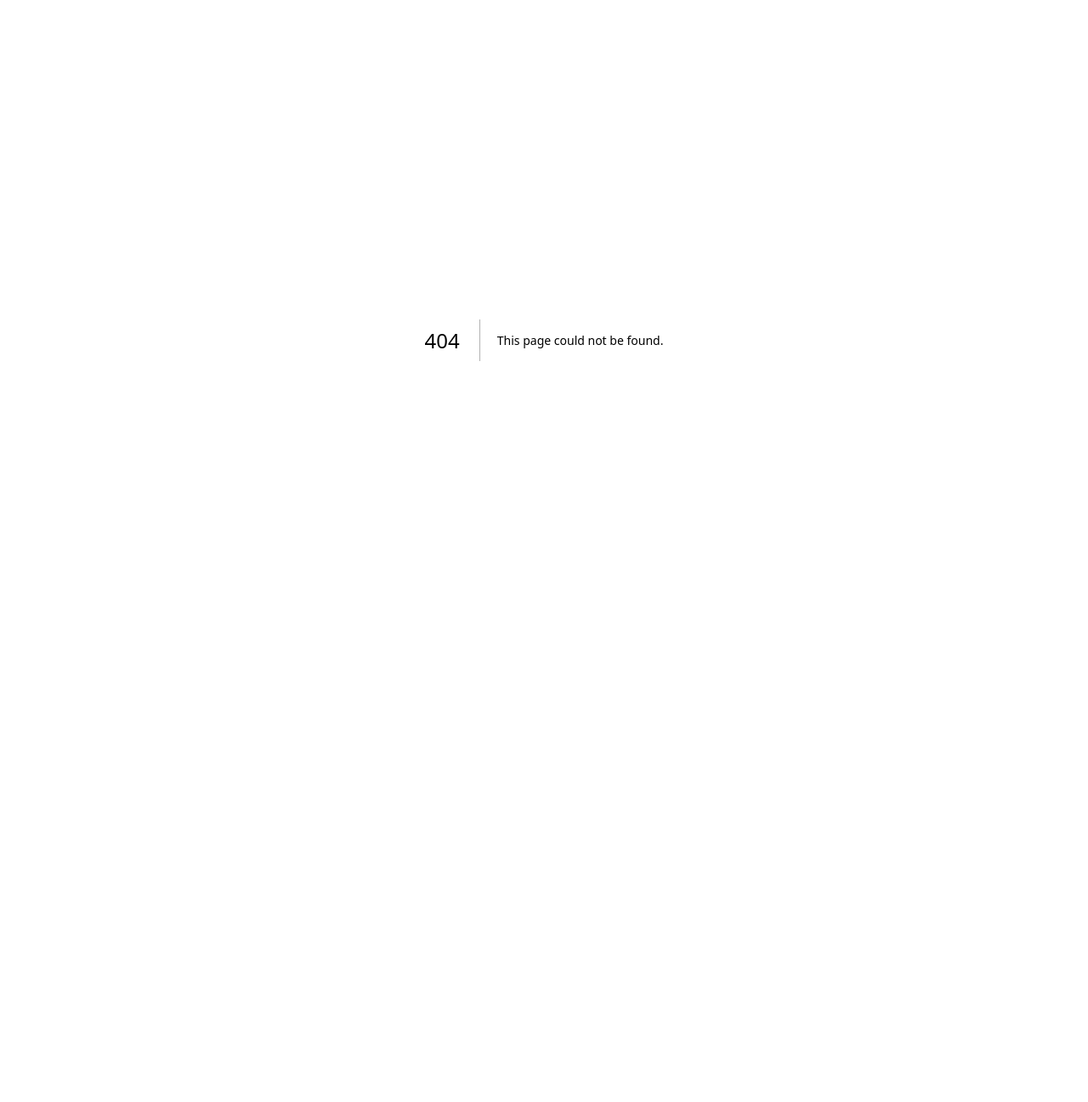
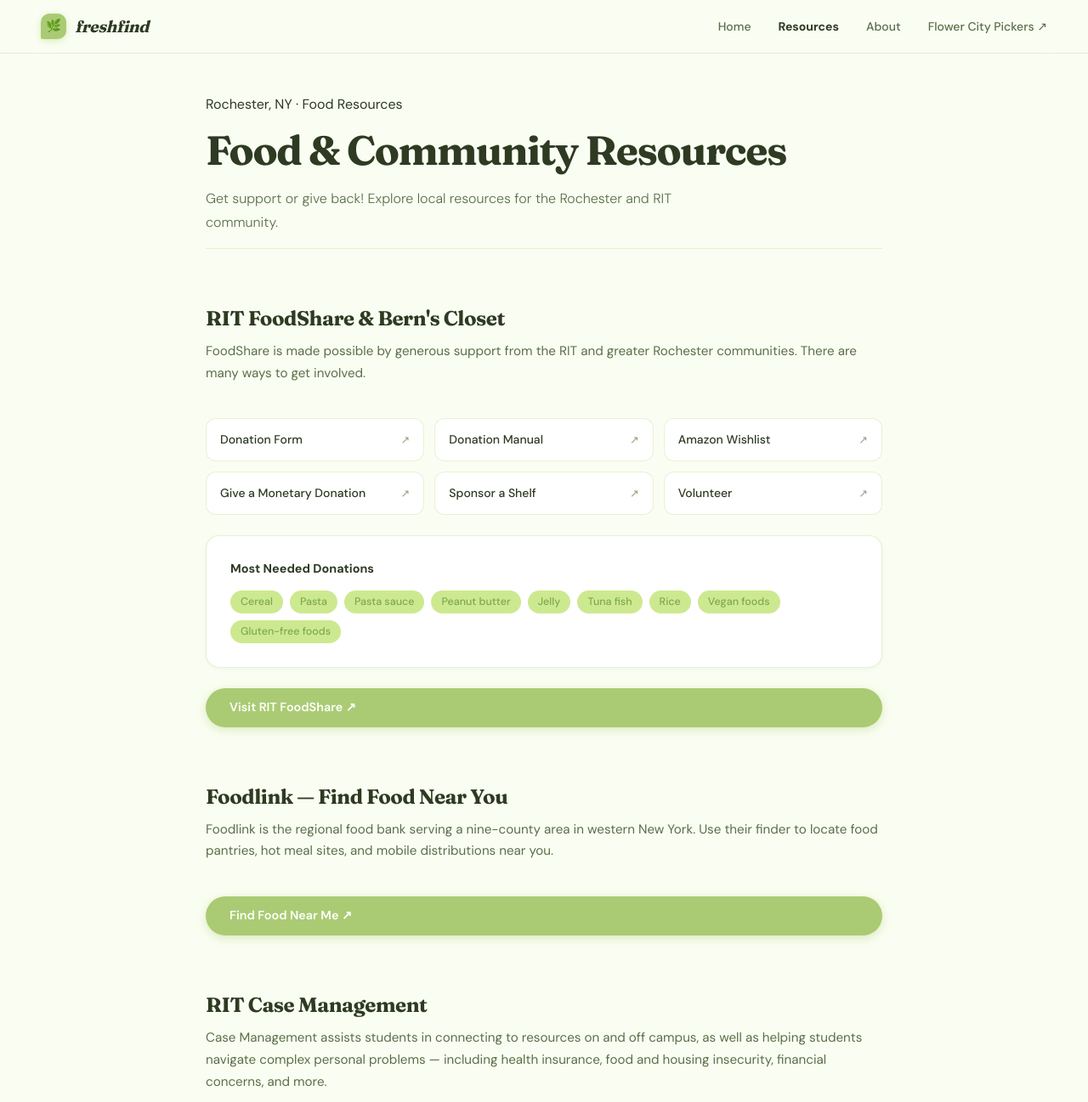
Before and after one commit to akneewhowah/ramnhackathon, a Next.js app: page /resources in a window 1280 px wide. Before the commit this address had no page. Shown: the top 1297 px of the page at 85% size. Before the commit the page ends 800 px from the top, so only its background shows below. Built offline with nearby package versions, Linux system fonts and the light colour scheme.

Commit message:
add resources page + add links

```diff
--- a/app/about/page.tsx
+++ b/app/about/page.tsx
@@ -60,7 +60,8 @@
         </div>
         <div className="nav-links">
           <Link href="/"         className="nav-link">Home</Link>
-          <Link href="/dashboard" className="nav-link">Dashboard</Link>
+
+          <Link href="/resources"  className="nav-link nav-link-active">Resources</Link>
           <Link href="/history"   className="nav-link">flowercitypickers</Link>
         </div>
       </nav>
--- a/app/globals.css
+++ b/app/globals.css
@@ -867,3 +867,62 @@
   transition: background 0.15s;
 }
 .detail-donate:hover { background: var(--green-md); color: white; }
+
+/* resources */
+.nav-link-active { color: var(--text) !important; font-weight: 700; }
+
+.resource-section-head {
+  display: flex; gap: 1.25rem; align-items: flex-start;
+}
+
+.resource-icon-green  { background: var(--green-lt); }
+.resource-icon-butter { background: var(--butter); }
+.resource-icon-pink   { background: var(--pink); }
+
+/* cards grid */
+.resource-link-grid {
+  display: grid; grid-template-columns: repeat(3, 1fr); gap: 0.75rem;
+}
+.resource-link-card {
+  display: flex; align-items: center; justify-content: space-between;
+  background: white; border: 1.5px solid var(--border); border-radius: 0.75rem;
+  padding: 0.875rem 1rem;
+  font-size: 0.875rem; font-weight: 500; color: var(--text);
+  text-decoration: none; transition: all 0.15s;
+}
+.resource-link-card:hover {
+  border-color: var(--green-md); background: var(--butter);
+  transform: translateY(-1px);
+}
+.resource-link-arrow { color: var(--text-lt); font-size: 0.8rem; }
+
+/* needed items */
+.resource-sub-title { font-size: 0.9rem; font-weight: 700; color: var(--text); margin-bottom: 0.9rem; }
+.needed-grid  { display: flex; flex-wrap: wrap; gap: 0.5rem; }
+.needed-pill  {
+  background: var(--green-lt); color: var(--green-dk);
+  border-radius: 9999px; padding: 0.25rem 0.75rem;
+  font-size: 0.78rem; font-weight: 500;
+}
+
+/* supp cards */
+.resource-card-grid {
+  display: grid; grid-template-columns: repeat(4, 1fr); gap: 1rem;
+}
+.resource-support-card {
+  background: white; border: 1.5px solid var(--border); border-radius: var(--radius);
+  padding: 1.25rem; display: flex; flex-direction: column; gap: 0.4rem;
+  box-shadow: var(--shadow); transition: transform 0.2s;
+}
+.resource-support-card:hover { transform: translateY(-2px); }
+.resource-support-label { font-size: 0.875rem; font-weight: 700; color: var(--text); font-family: var(--font-fraunces), serif; }
+.resource-support-desc  { font-size: 0.78rem; color: var(--text-lt); line-height: 1.5; }
+
+/* resource padding increase */
+.resource-section-head .about-section-title {
+  margin-bottom: 1rem;
+}
+
+.resource-section-head {
+  margin-bottom: 1rem;
+}
--- /dev/null
+++ b/app/resources/page.tsx
@@ -0,0 +1,190 @@
+import Link from 'next/link'
+
+const NEEDED_ITEMS = [
+  'Cereal', 'Pasta', 'Pasta sauce', 'Peanut butter',
+  'Jelly', 'Tuna fish', 'Rice', 'Vegan foods', 'Gluten-free foods',
+]
+
+const SUPPORT_LINKS = [
+  { label: 'Donation Form',             href: 'https://campusgroups.rit.edu/FoodShare/survey?survey_uid=b6d59c63-3388-11ed-9b31-0e3e5d452619' },
+  { label: 'Donation Manual',           href: 'https://acrobat.adobe.com/id/urn:aaid:sc:VA6C2:2b777ed2-ca0b-4b78-b56e-898ad610e95c' },
+  { label: 'Amazon Wishlist',           href: 'https://www.amazon.com/hz/wishlist/ls/3LHAYNJURIR6S/ref=cm_go_nav_hz' },
+  { label: 'Give a Monetary Donation',  href: 'https://tigers.rit.edu/site/Donation2?df_id=1960&mfc_pref=T&1960.donation=form1&set.SingleDesignee=2124' },
+  { label: 'Sponsor a Shelf',           href: 'https://campusgroups.rit.edu/FoodShare/survey?survey_uid=92a9063b-5c99-11ee-ad5f-0e3e5d452619' },
+  { label: 'Volunteer',                 href: 'https://campusgroups.rit.edu/FoodShare/survey?survey_uid=4322a4bf-43fe-11ed-bceb-0e3e5d452619' },
+]
+
+export default function ResourcesPage() {
+  return (
+    <div className="app-shell">
+
+      {/* nav */}
+      <nav className="nav">
+        <div className="nav-left">
+          <div className="nav-logo-icon">🌿</div>
+          <span className="nav-logo-text">freshfind</span>
+        </div>
+        <div className="nav-links">
+          <Link href="/"           className="nav-link">Home</Link>
+          <Link href="/resources"  className="nav-link nav-link-active">Resources</Link>
+          <Link href="/about"      className="nav-link">About</Link>
+          <a
+            href="https://flowercitypickers.org"
+            target="_blank" rel="noopener noreferrer"
+            className="nav-link"
+          >
+            Flower City Pickers ↗
+          </a>
+        </div>
+      </nav>
+
+      <main className="about-main">
+
+        {/* meow */}
+        <section className="about-hero">
+          <div className="hero-badge">
+            <span className="hero-badge-dot" />
+            Rochester, NY · Food Resources
+          </div>
+          <h1 className="about-hero-title">Food &amp; Community Resources</h1>
+          <p className="about-hero-sub">
+            Get support or give back! Explore local resources
+            for the Rochester and RIT community.
+          </p>
+        </section>
+
+        {/* fodo share */}
+        <section className="about-section">
+          <div className="resource-section-head">
+            <div>
+              <h2 className="about-section-title">RIT FoodShare &amp; Bern&apos;s Closet</h2>
+              <p className="about-section-sub">
+                FoodShare is made possible by generous support from the RIT and greater
+                Rochester communities. There are many ways to get involved.
+              </p>
+            </div>
+          </div>
+
+          {/*  links */}
+          <div className="resource-link-grid">
+            {SUPPORT_LINKS.map(l => (
+              <a
+                key={l.label}
+                href={l.href}
+                target="_blank" rel="noopener noreferrer"
+                className="resource-link-card"
+              >
+                <span>{l.label}</span>
+                <span className="resource-link-arrow">↗</span>
+              </a>
+            ))}
+          </div>
+
+          {/* e*/}
+          <div className="about-how-card">
+
+            <div>
+              <p className="resource-sub-title">Most Needed Donations</p>
+              <div className="needed-grid">
+                {NEEDED_ITEMS.map(item => (
+                  <span key={item} className="needed-pill">{item}</span>
+                ))}
+              </div>
+            </div>
+          </div>
+
+          <a
+            href="https://www.rit.edu/lead/rit-foodshare#how-to-support"
+            target="_blank" rel="noopener noreferrer"
+            className="btn-primary"
+          >
+            Visit RIT FoodShare ↗
+          </a>
+        </section>
+
+        {/* food link */}
+        <section className="about-section">
+          <div className="resource-section-head">
+            <div>
+              <h2 className="about-section-title">Foodlink — Find Food Near You</h2>
+              <p className="about-section-sub">
+                Foodlink is the regional food bank serving a nine-county area in western
+                New York. Use their finder to locate food pantries, hot meal sites, and
+                mobile distributions near you.
+              </p>
+            </div>
+          </div>
+          <a
+            href="https://foodlinkny.org/find-food/"
+            target="_blank" rel="noopener noreferrer"
+            className="btn-primary"
+          >
+            Find Food Near Me ↗
+          </a>
+        </section>
+
+        {/* Case Management */}
+        <section className="about-section">
+          <div className="resource-section-head">
+            <div>
+              <h2 className="about-section-title">RIT Case Management</h2>
+              <p className="about-section-sub">
+                Case Management assists students in connecting to resources on and off
+                campus, as well as helping students navigate complex personal problems —
+                including health insurance, food and housing insecurity, financial
+                concerns, and more.
+              </p>
+            </div>
+          </div>
+
+          <div className="resource-card-grid">
+            {[
+              { icon: '', label: 'Health Insurance',    desc: 'Navigating coverage options and enrollment.' },
+              { icon: '', label: 'Food Insecurity',     desc: 'Connecting to on and off campus food resources.' },
+              { icon: '', label: 'Housing Insecurity',  desc: 'Support finding stable housing situations.' },
+              { icon: '', label: 'Financial Concerns',  desc: 'Emergency funds and financial planning support.' },
+            ].map(c => (
+              <div key={c.label} className="resource-support-card">
+                <div className="resource-support-icon">{c.icon}</div>
+                <p className="resource-support-label">{c.label}</p>
+                <p className="resource-support-desc">{c.desc}</p>
+              </div>
+            ))}
+          </div>
+
+          <a
+            href="https://www.rit.edu/studentlife/case-management"
+            target="_blank" rel="noopener noreferrer"
+            className="btn-primary"
+          >
+            Contact Case Management ↗
+          </a>
+        </section>
+
+        {/* CTA */}
+        <section className="donate-banner">
+          <span className="donate-banner-icon">🌿</span>
+          <div className="donate-banner-text">
+            <h3 className="donate-banner-title">Reduce waste, feed the community</h3>
+            <p className="donate-banner-sub">
+              Scan your produce with freshfind and donate your borderline items to Flower City Pickers!
+            </p>
+          </div>
+          <Link href="/" className="btn-dark">Start Scanning</Link>
+        </section>
+
+      </main>
+
+      <footer className="footer">
+        <span>© 2026 freshfind</span>
+        <div className="footer-links">
+          <Link href="/" className="footer-link">Home</Link>
+          <a href="https://flowercitypickers.org" className="footer-link" target="_blank" rel="noopener noreferrer">
+            Flower City Pickers
+          </a>
+        </div>
+      </footer>
+
+    </div>
+  )
+}
--- a/components/Nav.tsx
+++ b/components/Nav.tsx
@@ -11,7 +11,7 @@
       </div>
 
       <div className="nav-links">
-        <a href="/dashboard" className="nav-link">Dashboard</a>
+        <a href="/resources" className="nav-link">Resources</a>
         <a href="/about"   className="nav-link">About</a>
         <a
           href="https://flowercitypickers.org/"
```
